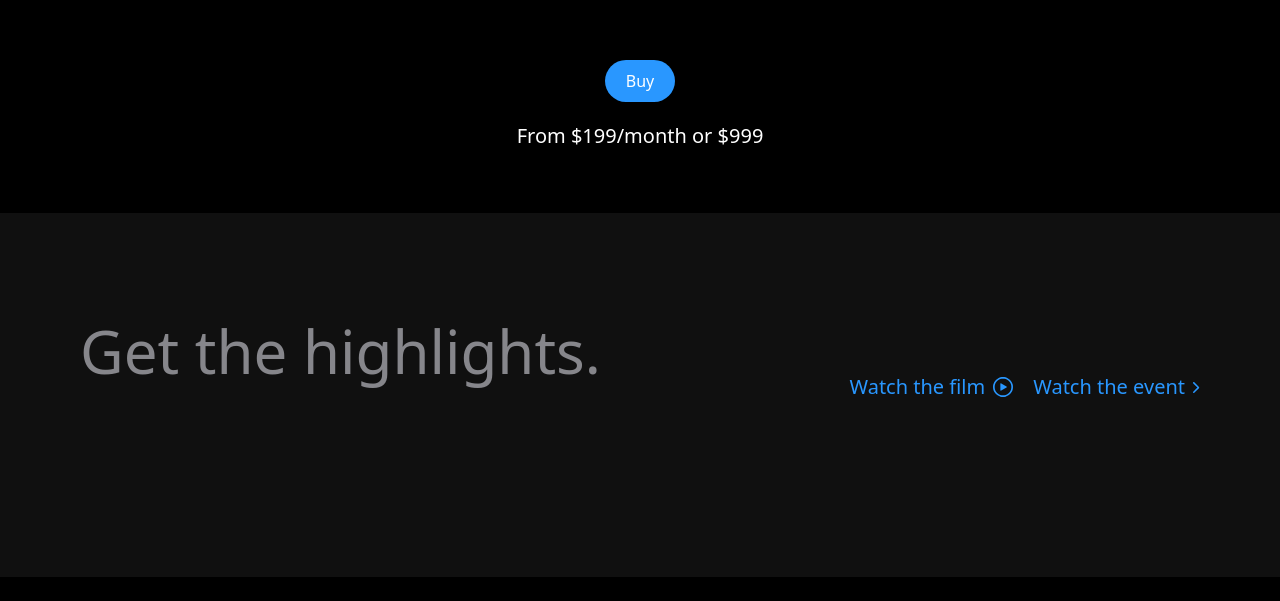
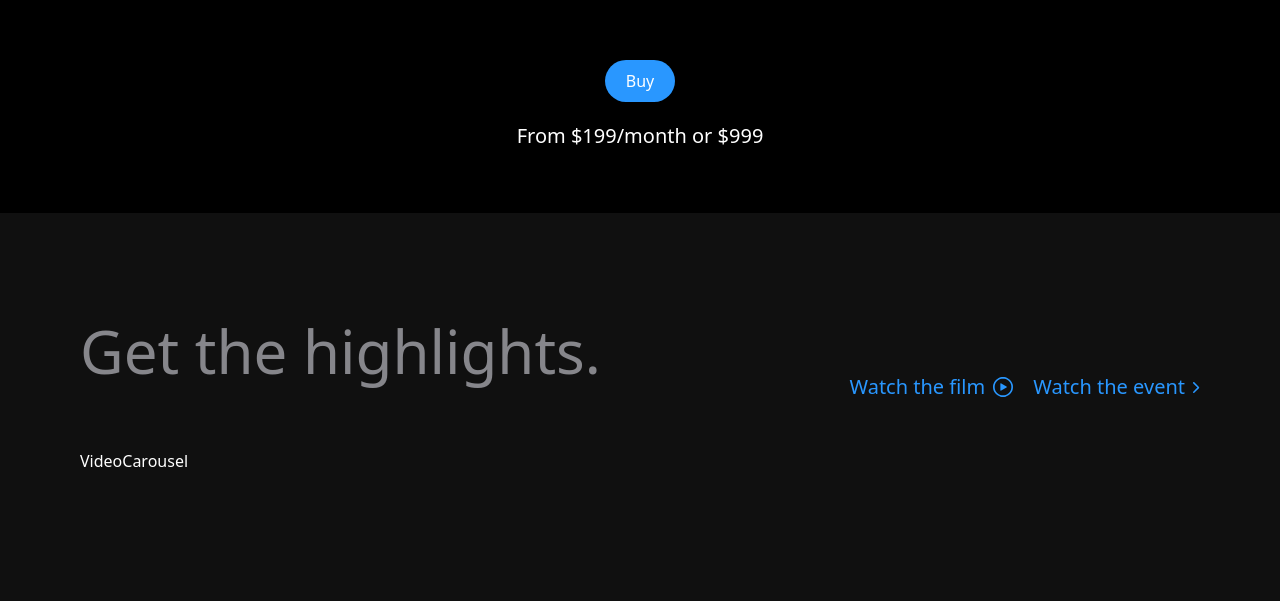
Before and after one commit to AnshuSarkarANX/Iphone_website, a React (Vite) app: page / in a window 1280 px wide. Shown: the part 627-1228 px from the top of the page. Before the commit the page ends 1204 px from the top, so only its background shows below. Built offline with nearby package versions, Linux system fonts and the light colour scheme.

Commit message:
VideoCarousel added

```diff
--- a/src/components/Highlights.jsx
+++ b/src/components/Highlights.jsx
@@ -1,6 +1,7 @@
 import { useGSAP } from "@gsap/react";
 import { gsap } from "gsap";
 import { rightImg, watchImg } from "../utils";
+import VideoCarousel from "./VideoCarousel";
 
 const Highlights = () => {
   useGSAP(() => {
@@ -28,6 +29,7 @@ const Highlights = () => {
             </p>
           </div>
         </div>
+        <VideoCarousel/>
       </div>
     </section>
   );
--- /dev/null
+++ b/src/components/VideoCarousel.jsx
@@ -0,0 +1,5 @@
+const VideoCarousel = () => {
+  return <div>VideoCarousel</div>;
+};
+
+export default VideoCarousel;
```
